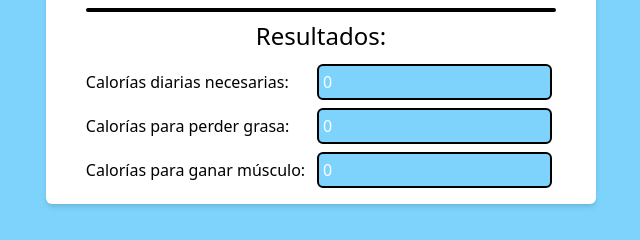
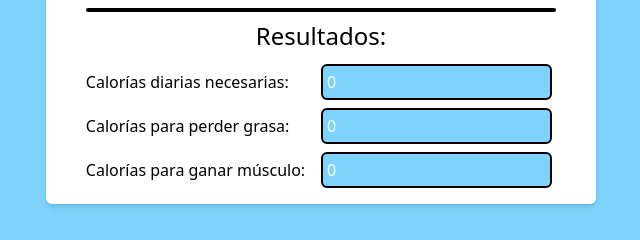
Before and after one commit to kevin-dorado/calculadoraDeCalorias, a website: page index.html in a window 1280 px wide. Shown: the part 506-746 px from the top of the page, 319-959 px from the left. Drawn offline with nearby package versions, Linux system fonts and the light colour scheme; files that its build step writes are made by us from their sources.

Commit message:
Mobile-Test

```diff
--- a/index.html
+++ b/index.html
@@ -119,7 +119,7 @@
           Resultados:
         </h2>
         <div class="flex items-center justify-between">
-          <label for="calorias diarias necesarias"
+          <label class="sm:w-1/2" for="calorias diarias necesarias"
             >Calorías diarias necesarias:</label
           >
           <input
@@ -131,7 +131,9 @@
           />
         </div>
         <div class="flex items-center justify-between">
-          <label for="altura">Calorías para perder grasa:</label>
+          <label for="altura" class="sm:w-1/2"
+            >Calorías para perder grasa:</label
+          >
           <input
             readonly
             placeholder="0"
@@ -141,7 +143,9 @@
           />
         </div>
         <div class="flex items-center justify-between">
-          <label for="alruta">Calorías para ganar músculo:</label>
+          <label for="alruta" class="sm:w-1/2"
+            >Calorías para ganar músculo:</label
+          >
           <input
             readonly
             placeholder="0"
```
